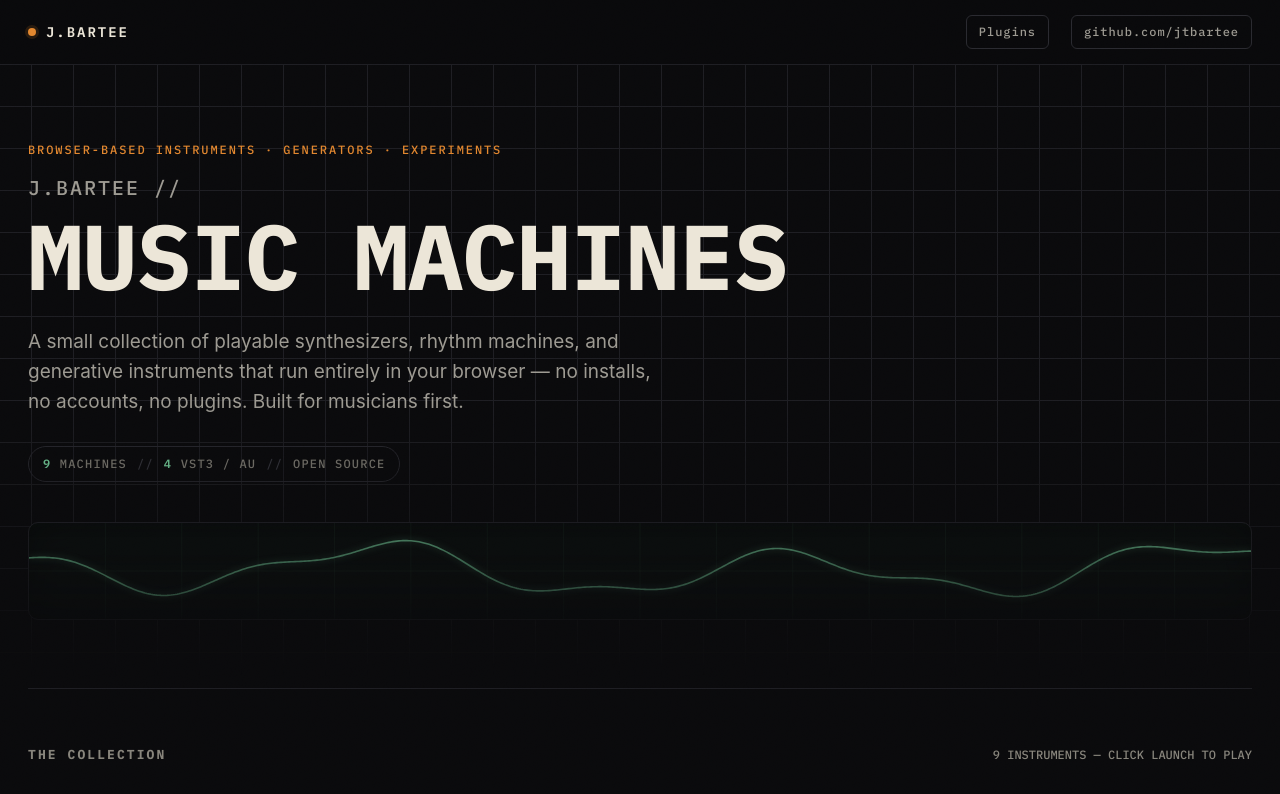
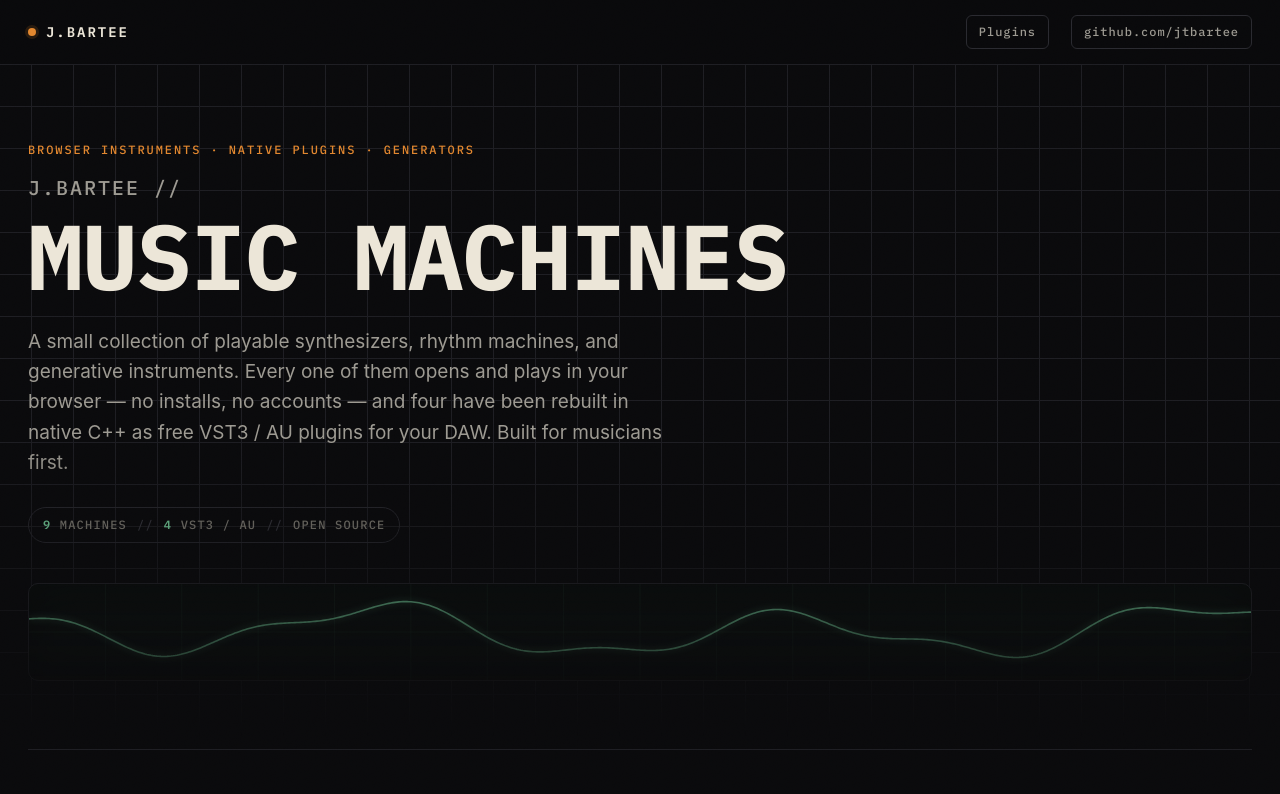
Before and after one commit to jtbartee/music-machines, a plain HTML site: page index.html in a window 1280 px wide. Shown: the top 794 px of the page. Drawn offline with Linux system fonts and the light colour scheme.

Commit message:
Rewrite hero copy to account for native plugin downloads

```diff
--- a/index.html
+++ b/index.html
@@ -3,7 +3,7 @@
 <head>
   <meta charset="UTF-8" />
   <meta name="viewport" content="width=device-width, initial-scale=1.0" />
-  <title>J.BARTEE // MUSIC MACHINES — Browser-Based Instruments & Musical Experiments</title>
+  <title>J.BARTEE // MUSIC MACHINES — Browser Instruments &amp; Free VST3 / AU Plugins</title>
   <meta name="description" content="Nine browser-based synthesizers, drum machines, and generative instruments — playable instantly, no installs — plus four of them as free VST3 / AU plugins for macOS. An independent electronic-music software collection by J.Bartee." />
   <meta name="theme-color" content="#0a0a0c" />
   <link rel="canonical" href="https://jtbartee.github.io/music-machines/" />
@@ -14,15 +14,15 @@
   <meta property="og:type" content="website" />
   <meta property="og:site_name" content="J.Bartee // Music Machines" />
   <meta property="og:title" content="J.BARTEE // MUSIC MACHINES" />
-  <meta property="og:description" content="Browser-based instruments, generators & musical experiments. Seven playable instruments, no installs." />
+  <meta property="og:description" content="Synthesizers, drum machines and generative instruments that play in the browser — four of them also free VST3 / AU plugins for macOS." />
   <meta property="og:url" content="https://jtbartee.github.io/music-machines/" />
   <meta property="og:image" content="https://jtbartee.github.io/music-machines/assets/og-image.png" />
   <meta property="og:image:width" content="1200" />
   <meta property="og:image:height" content="630" />
-  <meta property="og:image:alt" content="J.Bartee // Music Machines — browser-based instruments, generators and musical experiments" />
+  <meta property="og:image:alt" content="J.Bartee // Music Machines — browser instruments, native plugins and generative experiments" />
   <meta name="twitter:card" content="summary_large_image" />
   <meta name="twitter:title" content="J.BARTEE // MUSIC MACHINES" />
-  <meta name="twitter:description" content="Browser-based instruments, generators & musical experiments. Seven playable instruments, no installs." />
+  <meta name="twitter:description" content="Synthesizers, drum machines and generative instruments that play in the browser — four of them also free VST3 / AU plugins for macOS." />
   <meta name="twitter:image" content="https://jtbartee.github.io/music-machines/assets/og-image.png" />
 
   <link rel="preconnect" href="https://fonts.googleapis.com" />
@@ -52,15 +52,16 @@
   <main id="main">
     <section class="hero" id="top">
       <div class="wrap hero-inner">
-        <p class="eyebrow">Browser-Based Instruments &middot; Generators &middot; Experiments</p>
+        <p class="eyebrow">Browser Instruments &middot; Native Plugins &middot; Generators</p>
         <h1>
           <span class="pre">J.BARTEE //</span>
           <span class="main">MUSIC MACHINES</span>
         </h1>
         <p class="hero-sub">
           A small collection of playable synthesizers, rhythm machines, and generative
-          instruments that run entirely in your browser — no installs, no accounts, no plugins.
-          Built for musicians first.
+          instruments. Every one of them opens and plays in your browser — no installs, no
+          accounts — and four have been rebuilt in native C++ as free VST3 / AU plugins for
+          your DAW. Built for musicians first.
         </p>
         <p class="status-line">
           <span><strong data-machine-count>7</strong> MACHINES</span>
@@ -131,7 +132,7 @@ xattr -dr com.apple.quarantine ~/Library/Audio/Plug-Ins/Components/</code></pre>
     <div class="wrap">
       <p class="footer-brand">
         J.BARTEE
-        <span>Independent browser instruments &amp; musical experiments.</span>
+        <span>Independent browser instruments, native plugins &amp; musical experiments.</span>
       </p>
       <a class="footer-link" href="https://github.com/jtbartee" target="_blank" rel="noopener">View all projects on GitHub &rarr;</a>
     </div>
```
